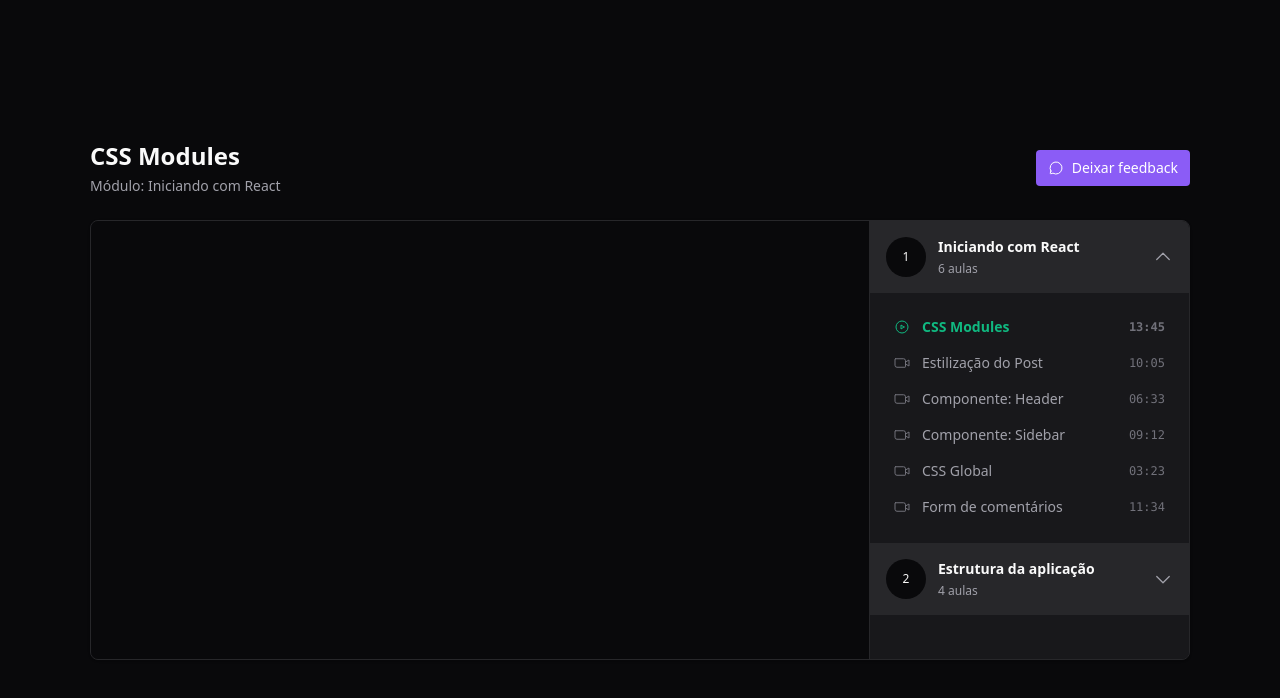
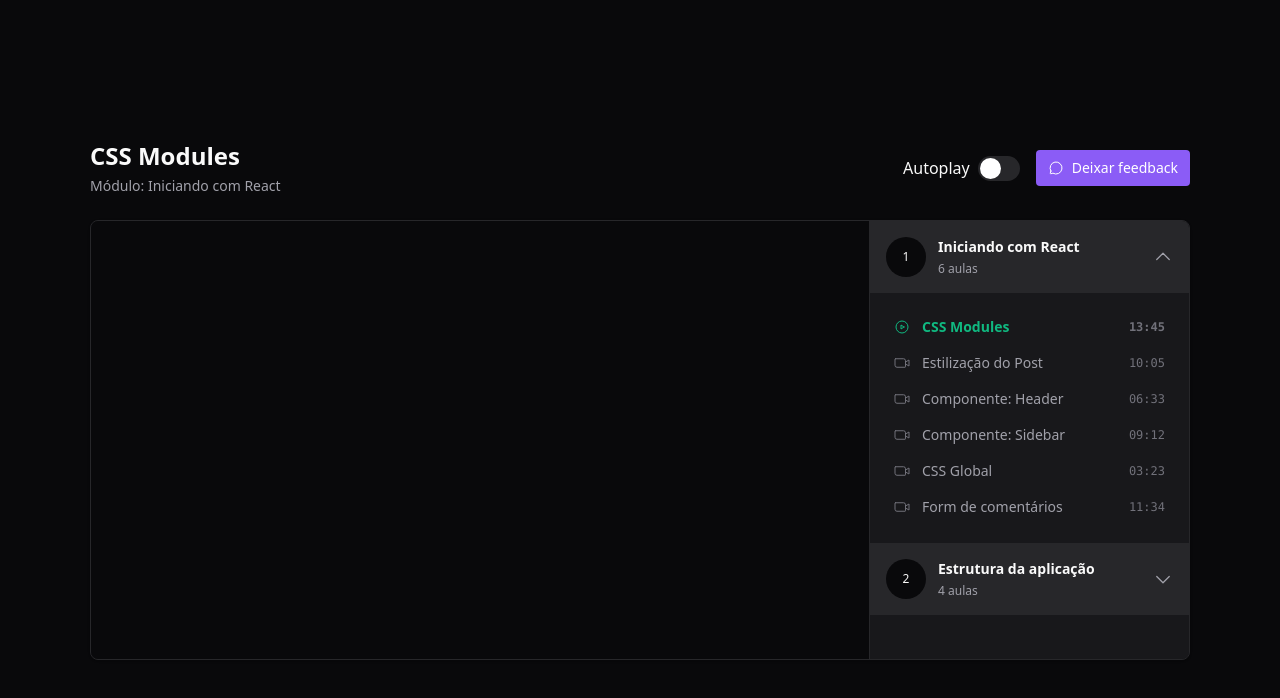
Before and after one commit to erik-ferreira/07-redux-zustand, a React (Vite) app: page / in a window 1280 px wide. Shown: the top 698 px of the page. Built offline with nearby package versions, Linux system fonts and the light colour scheme.

Commit message:
feat: add switch to toggle autoplay

```diff
--- a/package.json
+++ b/package.json
@@ -13,6 +13,7 @@
   },
   "dependencies": {
     "@radix-ui/react-collapsible": "^1.0.3",
+    "@radix-ui/react-switch": "^1.0.3",
     "@reduxjs/toolkit": "^1.9.5",
     "phosphor-react": "^1.4.1",
     "react": "^18.2.0",
--- /dev/null
+++ b/src/components/Autoplay.tsx
@@ -0,0 +1,23 @@
+import { useDispatch } from "react-redux"
+import * as Switch from "@radix-ui/react-switch"
+
+import { useAppSelector } from "../store"
+import { toggleAutoplay } from "../store/slices/player"
+
+export function Autoplay() {
+  const dispatch = useDispatch()
+  const isAutoPlaying = useAppSelector((state) => state.player.isAutoPlaying)
+
+  return (
+    <label className="cursor-pointer flex gap-2">
+      Autoplay
+      <Switch.Root
+        checked={isAutoPlaying}
+        onCheckedChange={() => dispatch(toggleAutoplay())}
+        className="w-[42px] h-[25px] bg-zinc-800 rounded-full relative data-[state=checked]:bg-violet-500 outline-none"
+      >
+        <Switch.Thumb className="block w-[21px] h-[21px] bg-white rounded-full transition-transform duration-100 translate-x-0.5 data-[state=checked]:translate-x-[19px]" />
+      </Switch.Root>
+    </label>
+  )
+}
--- a/src/components/Video.tsx
+++ b/src/components/Video.tsx
@@ -1,12 +1,13 @@
 import ReactPlayer from "react-player"
 import { useDispatch } from "react-redux"
 
+import { useAppSelector } from "../store"
 import { next, useCurrentLesson } from "../store/slices/player"
 
 export function Video() {
   const dispatch = useDispatch()
-
   const { currentLesson } = useCurrentLesson()
+  const isAutoPlaying = useAppSelector((state) => state.player.isAutoPlaying)
 
   function handlePlayNext() {
     dispatch(next())
@@ -18,7 +19,7 @@ export function Video() {
         width="100%"
         height="100%"
         controls
-        playing
+        playing={isAutoPlaying}
         onEnded={handlePlayNext}
         url={`https://www.youtube.com/watch?v=${currentLesson.id}`}
       />
--- a/src/pages/Player.tsx
+++ b/src/pages/Player.tsx
@@ -7,6 +7,7 @@ import { useCurrentLesson } from "../store/slices/player"
 import { Video } from "../components/Video"
 import { Header } from "../components/Header"
 import { Module } from "../components/Module"
+import { Autoplay } from "../components/Autoplay"
 
 export function Player() {
   const modules = useAppSelector((state) => state.player.course.modules)
@@ -22,10 +23,14 @@ export function Player() {
         <div className="flex items-center justify-between">
           <Header />
 
-          <button className="flex items-center gap-2 rounded bg-violet-500 px-3 py-2 text-sm font-medium text-white hover:bg-violet-600">
-            <ChatCircle className="w-4 h-4" />
-            Deixar feedback
-          </button>
+          <div className="flex items-center gap-4">
+            <Autoplay />
+
+            <button className="flex items-center gap-2 rounded bg-violet-500 px-3 py-2 text-sm font-medium text-white hover:bg-violet-600">
+              <ChatCircle className="w-4 h-4" />
+              Deixar feedback
+            </button>
+          </div>
         </div>
 
         <main className="relative flex overflow-hidden rounded-lg border border-zinc-800 bg-zinc-900 shadow pr-80">
--- a/src/store/slices/player.ts
+++ b/src/store/slices/player.ts
@@ -61,6 +61,7 @@ const playerSlice = createSlice({
     },
     currentModuleIndex: 0,
     currentLessonIndex: 0,
+    isAutoPlaying: false,
   },
 
   reducers: {
@@ -86,11 +87,15 @@ const playerSlice = createSlice({
         }
       }
     },
+
+    toggleAutoplay: (state) => {
+      state.isAutoPlaying = !state.isAutoPlaying
+    },
   },
 })
 
 export const player = playerSlice.reducer
-export const { play, next } = playerSlice.actions
+export const { play, next, toggleAutoplay } = playerSlice.actions
 
 export const useCurrentLesson = () => {
   return useAppSelector((state) => {
```
Also changed, not shown: 1 other file (tests, documents, lock files or other folders).
